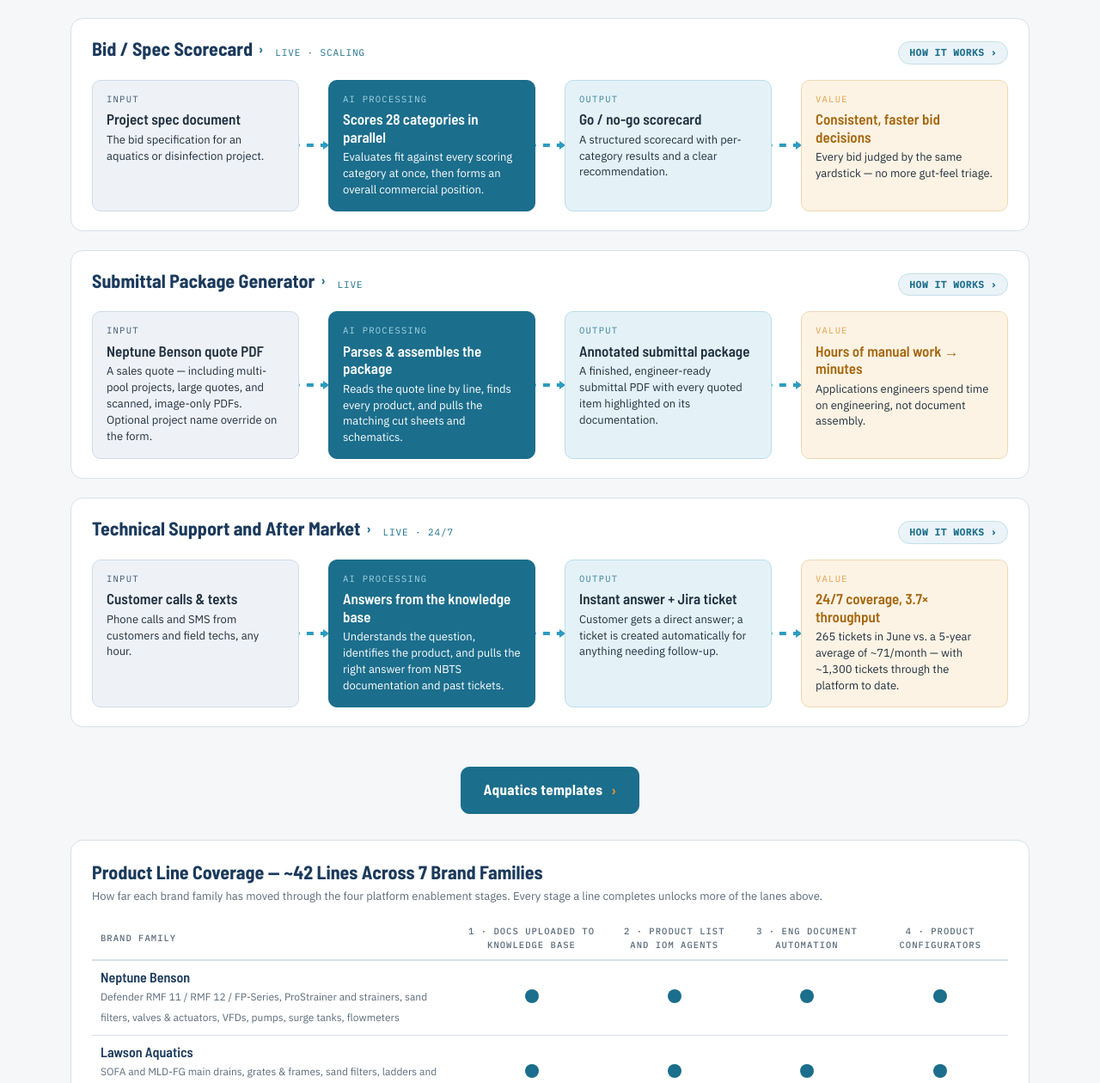
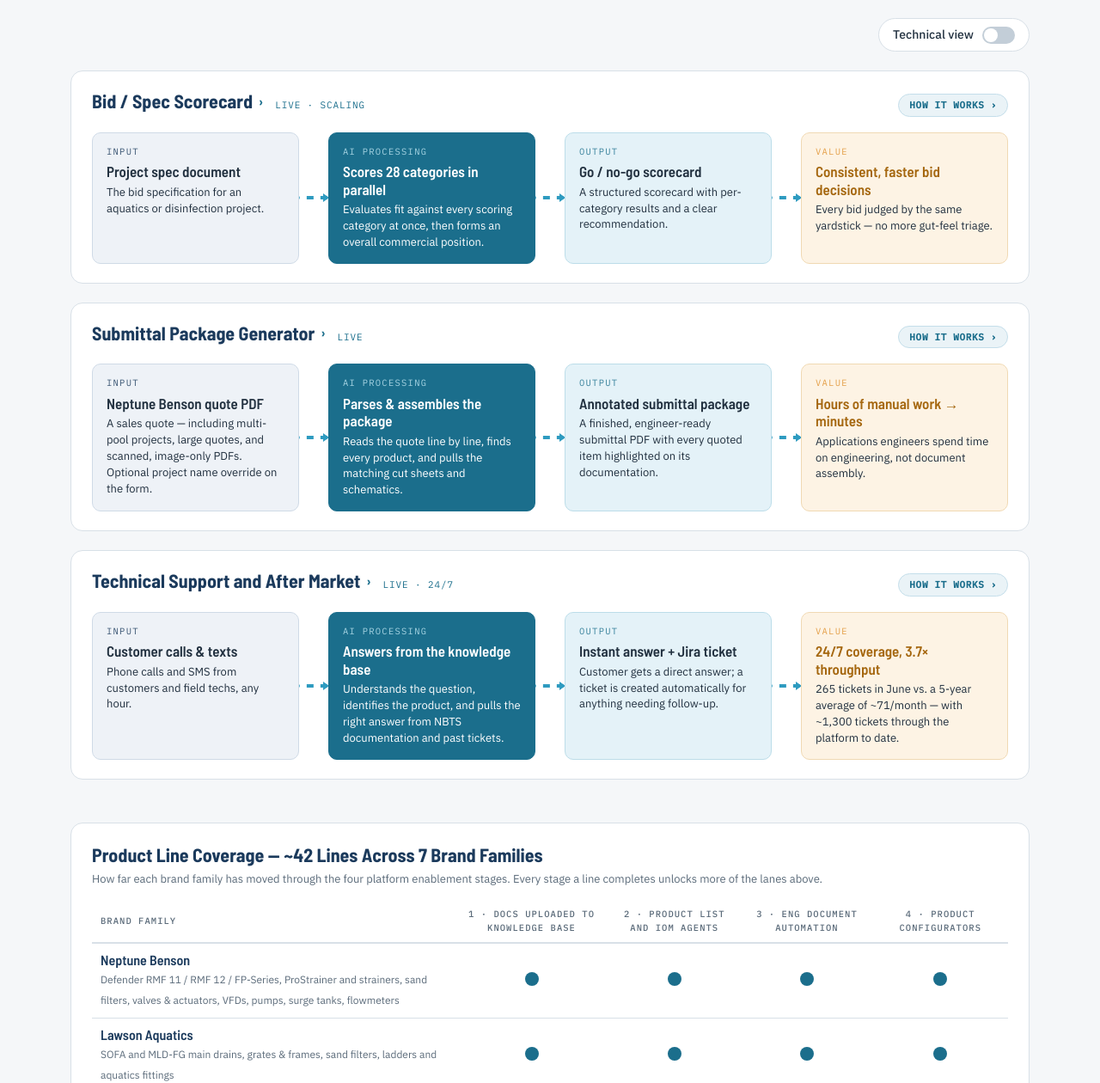
Before and after one commit to caseyglynn-Glenbot/nbts-ai-capability-map, a website: page pages/capability-map.html in a window 1280 px wide. Shown: the part 1450-2710 px from the top of the page at 86% size. Drawn offline with Linux system fonts and the light colour scheme.

Commit message:
Update capability-map.html

```diff
--- a/pages/capability-map.html
+++ b/pages/capability-map.html
@@ -54,25 +54,31 @@
   }
   .subtitle { margin-top: 10px; font-size: 15px; color: #c6d5e2; max-width: 560px; }
 
+  .toggle-row {
+    display: flex;
+    justify-content: flex-end;
+    margin-top: 22px;
+  }
   .view-toggle {
     display: flex;
     align-items: center;
     gap: 10px;
-    background: rgba(255,255,255,0.08);
-    border: 1px solid rgba(255,255,255,0.25);
+    background: var(--card);
+    border: 1px solid var(--line);
     border-radius: 999px;
     padding: 8px 16px;
     cursor: pointer;
     user-select: none;
     font-size: 14px;
     font-weight: 500;
-    transition: background 0.2s ease;
+    color: var(--ink);
+    transition: background 0.2s ease, border-color 0.2s ease;
   }
-  .view-toggle:hover { background: rgba(255,255,255,0.15); }
+  .view-toggle:hover { background: #eef3f7; border-color: var(--teal-bright); }
   .view-toggle:focus-visible { outline: 2px solid var(--orange); outline-offset: 2px; }
   .toggle-track {
     width: 38px; height: 20px;
-    background: rgba(255,255,255,0.25);
+    background: #c3ced8;
     border-radius: 999px;
     position: relative;
     transition: background 0.2s ease;
@@ -470,33 +476,6 @@
   .loop-note b { color: var(--teal); }
   body.tech-view .status-strip { display: block; }
 
-  /* ---------- Templates CTA ---------- */
-  .cta-row {
-    max-width: 1180px;
-    margin: 26px auto 0;
-    padding: 0 32px;
-    display: flex;
-    justify-content: center;
-  }
-  .cta-btn {
-    display: inline-flex;
-    align-items: center;
-    gap: 10px;
-    background: var(--teal);
-    color: #fff;
-    font-family: var(--display);
-    font-weight: 700;
-    font-size: 17px;
-    letter-spacing: .3px;
-    text-decoration: none;
-    padding: 13px 26px;
-    border-radius: 10px;
-    border: 1px solid var(--teal);
-    transition: background .12s, border-color .12s, transform .12s;
-  }
-  .cta-btn:hover { background: var(--navy); border-color: var(--navy); transform: translateY(-1px); }
-  .cta-btn .cue { color: var(--orange); font-size: 18px; font-weight: 800; }
-
   /* ---------- Video block ---------- */
   .video-block {
     background: var(--card);
@@ -707,10 +686,6 @@
       <h1>NBTS AI Platform — What It Does</h1>
       <p class="subtitle">Three AI workstreams powered by shared data and tools, on one platform. Each lane reads left to right: what goes in, what the AI does, what comes out, and why it matters.</p>
     </div>
-    <div class="view-toggle" role="switch" aria-checked="false" tabindex="0" id="techToggle">
-      <span>Technical view</span>
-      <span class="toggle-track"><span class="toggle-knob"></span></span>
-    </div>
   </div>
 </header>
 
@@ -754,6 +729,13 @@
       Your browser does not support embedded video.
       <a href="/assets/opp_pipeline_2.mp4">Download the recording</a>.
     </video>
+  </div>
+
+  <div class="toggle-row">
+    <div class="view-toggle" role="switch" aria-checked="false" tabindex="0" id="techToggle">
+      <span>Technical view</span>
+      <span class="toggle-track"><span class="toggle-knob"></span></span>
+    </div>
   </div>
 
   <!-- Lane 1: Bid Scorecard -->
@@ -920,10 +902,6 @@
 
 </main>
 
-<div class="cta-row">
-  <a class="cta-btn" href="/">Aquatics templates <span class="cue" aria-hidden="true">&rsaquo;</span></a>
-</div>
-
 <div class="coverage">
   <div class="coverage-card">
     <div class="coverage-title">Product Line Coverage — ~42 Lines Across 7 Brand Families</div>
```
